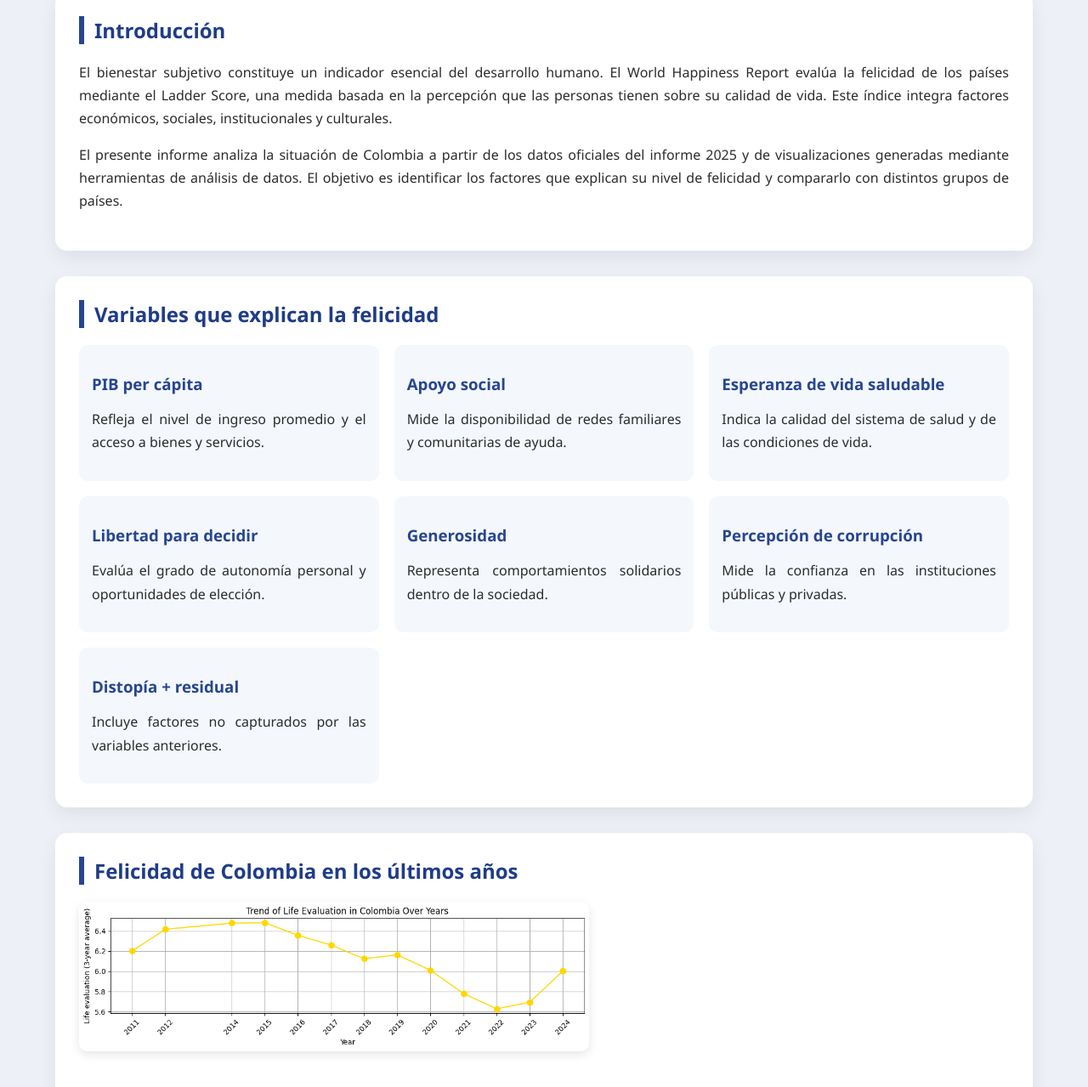
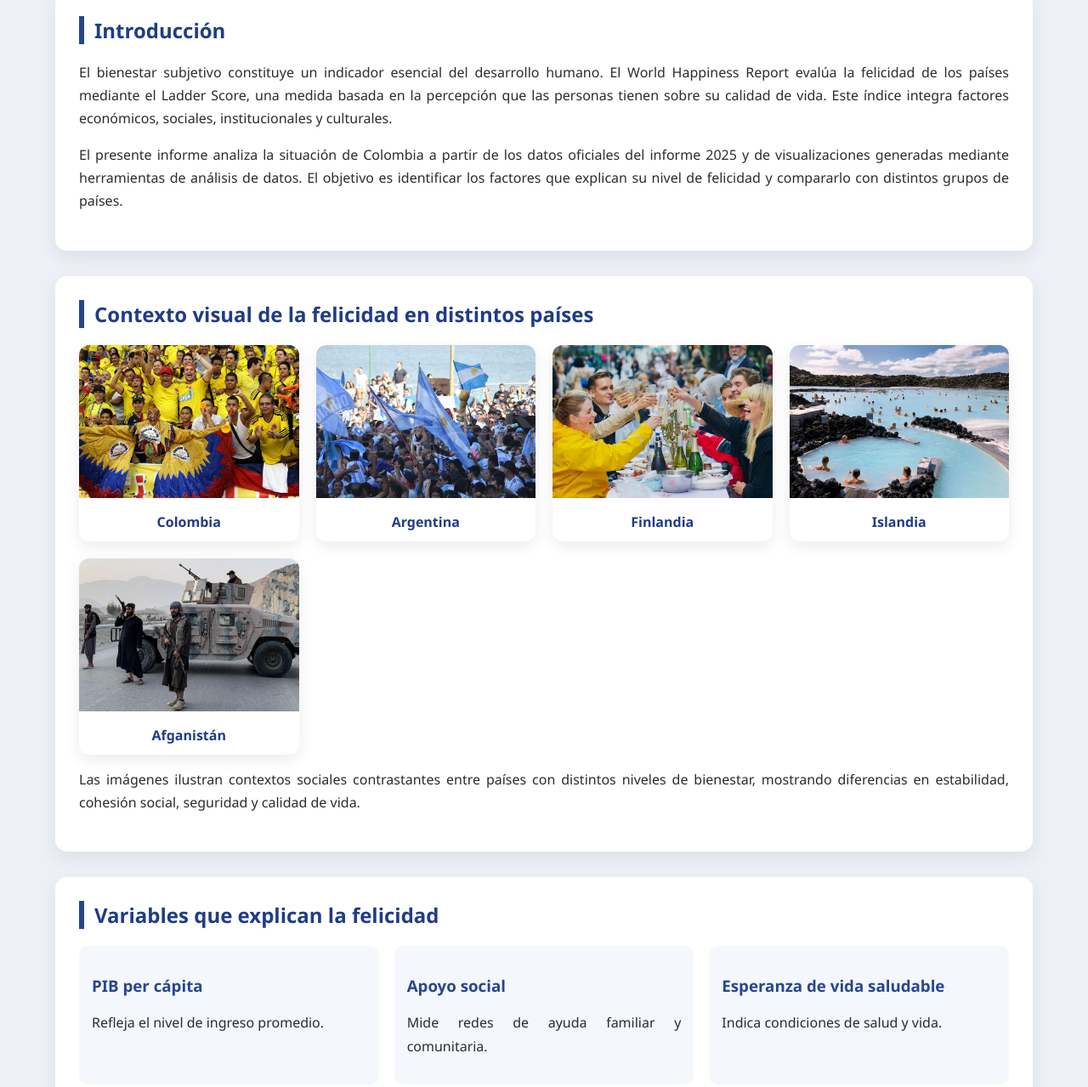
Before and after one commit to sanntdh/Felicidad-Colombia-3, a plain HTML site: page index.html in a window 1280 px wide. Shown: the part 230-1509 px from the top of the page at 85% size. Drawn offline with Linux system fonts and the light colour scheme.

Commit message:
Update index.html

```diff
--- a/index.html
+++ b/index.html
@@ -1,5 +1,4 @@
 <!DOCTYPE html>
-
 <html lang="es">
 <head>
 <meta charset="UTF-8">
@@ -56,10 +55,7 @@ h2{
     padding-left:12px;
 }
 
-h3{
-    color:#274690;
-    margin-bottom:6px;
-}
+h3{ color:#274690; }
 
 p{
     line-height:1.7;
@@ -88,13 +84,47 @@ p{
 }
 
 .section-flex img{
-    width:600px;
+    width:650px;
     max-width:100%;
     border-radius:10px;
     box-shadow:0 4px 12px rgba(0,0,0,0.1);
 }
 
-/* ===== CONCLUSIÓN DESTACADA ===== */
+/* ===== GALERÍA DE PAÍSES ===== */
+
+.country-gallery{
+    display:grid;
+    grid-template-columns:repeat(auto-fit,minmax(220px,1fr));
+    gap:20px;
+    margin-top:20px;
+}
+
+.country-card{
+    background:white;
+    border-radius:12px;
+    overflow:hidden;
+    box-shadow:0 6px 18px rgba(0,0,0,0.08);
+    transition:transform 0.3s ease;
+    text-align:center;
+}
+
+.country-card:hover{
+    transform:scale(1.04);
+}
+
+.country-card img{
+    width:100%;
+    height:180px;
+    object-fit:cover;
+}
+
+.country-name{
+    padding:12px;
+    font-weight:600;
+    color:#1f3c88;
+}
+
+/* ===== CONCLUSIÓN ===== */
 .highlight{
     background:#f0f4ff;
     border-left:6px solid #1f3c88;
@@ -117,7 +147,6 @@ p{
 }
 
 </style>
-
 </head>
 
 <body>
@@ -129,6 +158,7 @@ p{
 
 <div class="container">
 
+<!-- INTRODUCCIÓN -->
 <div class="card">
 <h2>Introducción</h2>
 
@@ -141,120 +171,117 @@ El presente informe analiza la situación de Colombia a partir de los datos ofic
 </p>
 </div>
 
+<!-- GALERÍA DE PAÍSES -->
+<div class="card">
+<h2>Contexto visual de la felicidad en distintos países</h2>
+
+<div class="country-gallery">
+
+<div class="country-card">
+<img src="felicidad_colombia.jpg">
+<div class="country-name">Colombia</div>
+</div>
+
+<div class="country-card">
+<img src="felicidad_argentina.jpg">
+<div class="country-name">Argentina</div>
+</div>
+
+<div class="country-card">
+<img src="Finlandia_felicidad.jpg">
+<div class="country-name">Finlandia</div>
+</div>
+
+<div class="country-card">
+<img src="felicidad_islandia.jpg">
+<div class="country-name">Islandia</div>
+</div>
+
+<div class="country-card">
+<img src="tristeza_afghanistan.jpg">
+<div class="country-name">Afganistán</div>
+</div>
+
+</div>
+
+<p>
+Las imágenes ilustran contextos sociales contrastantes entre países con distintos niveles de bienestar, mostrando diferencias en estabilidad, cohesión social, seguridad y calidad de vida.
+</p>
+
+</div>
+
+<!-- VARIABLES -->
 <div class="card">
 <h2>Variables que explican la felicidad</h2>
 
 <div class="variables">
 
-<div class="variable">
-<h3>PIB per cápita</h3>
-<p>Refleja el nivel de ingreso promedio y el acceso a bienes y servicios.</p>
-</div>
-
-<div class="variable">
-<h3>Apoyo social</h3>
-<p>Mide la disponibilidad de redes familiares y comunitarias de ayuda.</p>
-</div>
-
-<div class="variable">
-<h3>Esperanza de vida saludable</h3>
-<p>Indica la calidad del sistema de salud y de las condiciones de vida.</p>
-</div>
-
-<div class="variable">
-<h3>Libertad para decidir</h3>
-<p>Evalúa el grado de autonomía personal y oportunidades de elección.</p>
-</div>
-
-<div class="variable">
-<h3>Generosidad</h3>
-<p>Representa comportamientos solidarios dentro de la sociedad.</p>
-</div>
-
-<div class="variable">
-<h3>Percepción de corrupción</h3>
-<p>Mide la confianza en las instituciones públicas y privadas.</p>
-</div>
-
-<div class="variable">
-<h3>Distopía + residual</h3>
-<p>Incluye factores no capturados por las variables anteriores.</p>
-</div>
+<div class="variable"><h3>PIB per cápita</h3><p>Refleja el nivel de ingreso promedio.</p></div>
+<div class="variable"><h3>Apoyo social</h3><p>Mide redes de ayuda familiar y comunitaria.</p></div>
+<div class="variable"><h3>Esperanza de vida saludable</h3><p>Indica condiciones de salud y vida.</p></div>
+<div class="variable"><h3>Libertad para decidir</h3><p>Evalúa la autonomía personal.</p></div>
+<div class="variable"><h3>Generosidad</h3><p>Representa conductas solidarias.</p></div>
+<div class="variable"><h3>Percepción de corrupción</h3><p>Mide confianza institucional.</p></div>
+<div class="variable"><h3>Distopía + residual</h3><p>Factores no capturados por otras variables.</p></div>
 
 </div>
 </div>
 
+<!-- GRÁFICAS -->
 <div class="card">
 <h2>Felicidad de Colombia en los últimos años</h2>
-
 <div class="section-flex">
 <img src="trend_of_Colombias_life_evaluation_over_the_years.png">
-<p>
-La evolución del índice de felicidad en Colombia muestra variaciones asociadas a cambios económicos, políticos y sociales. A pesar de fluctuaciones, el país se mantiene en niveles intermedios a escala global, lo que refleja estabilidad relativa pero también limitaciones estructurales persistentes.
-</p>
+<p>Colombia muestra fluctuaciones moderadas asociadas a cambios económicos y sociales.</p>
 </div>
 </div>
 
 <div class="card">
 <h2>Colombia frente a los países menos felices</h2>
-
 <div class="section-flex">
 <img src="comparacion_los_mejores.png">
-<p>
-Colombia presenta una ventaja significativa frente a los países con menor bienestar debido a la funcionalidad de sus instituciones, acceso a servicios básicos y redes sociales que amortiguan las crisis. En contraste, los países con menor felicidad suelen enfrentar conflictos armados, colapsos económicos o crisis humanitarias.
-</p>
+<p>Colombia supera a países con crisis humanitarias o conflictos armados.</p>
 </div>
 </div>
 
 <div class="card">
 <h2>Colombia frente a los países más felices</h2>
-
 <div class="section-flex">
 <img src="comparacion_los_peores.png">
-<p>
-Las naciones con mayor felicidad se caracterizan por economías sólidas, baja corrupción, alta confianza social y sistemas de bienestar robustos. Colombia presenta brechas importantes en estos aspectos, lo que explica su posición inferior en el ranking global.
-</p>
+<p>Los países más felices poseen economías sólidas y alta confianza social.</p>
 </div>
 </div>
 
 <div class="card">
 <h2>Colombia frente a países de ingreso similar</h2>
-
 <div class="section-flex">
 <img src="comparación_con_los_de_su_rango.png">
-<p>
-Al compararse con economías de nivel comparable, Colombia muestra resultados cercanos al promedio. Esto indica que el ingreso explica parte del bienestar, pero variables como seguridad, gobernanza y cohesión social también son determinantes.
-</p>
+<p>El ingreso explica parte del bienestar, pero no es el único factor.</p>
 </div>
 </div>
 
 <div class="card">
 <h2>Colombia frente a Latinoamérica</h2>
-
 <div class="section-flex">
 <img src="comparacion_con_latinoamérica.png">
-<p>
-Dentro de la región, Colombia ocupa una posición intermedia. Las diferencias entre países latinoamericanos están asociadas principalmente a estabilidad económica, calidad institucional y seguridad. La región comparte características estructurales que limitan diferencias extremas en felicidad.
-</p>
+<p>Colombia se ubica en una posición intermedia dentro de la región.</p>
 </div>
 </div>
 
+<!-- CONCLUSIÓN -->
 <div class="card">
 <h2>Conclusiones</h2>
 
 <div class="highlight">
 <p>
-La felicidad en Colombia depende de la interacción entre desarrollo económico, calidad institucional y cohesión social. Aunque el país no se encuentra entre los más felices del mundo, mantiene niveles moderados gracias a su estabilidad relativa y a la fortaleza de sus redes sociales.
-</p>
-
-<p>
-El incremento del bienestar nacional requiere políticas orientadas a reducir la desigualdad, fortalecer las instituciones, mejorar la calidad del empleo y garantizar acceso equitativo a salud y educación.
+La felicidad en Colombia depende de la interacción entre desarrollo económico, calidad institucional y cohesión social. Aunque no se encuentra entre los países más felices, mantiene niveles moderados gracias a su estabilidad relativa y a la fortaleza de sus redes sociales.
 </p>
 </div>
 </div>
 
 </div>
 
+<!-- FOOTER -->
 <div class="footer">
 
 <h3>Participantes</h3>
```
